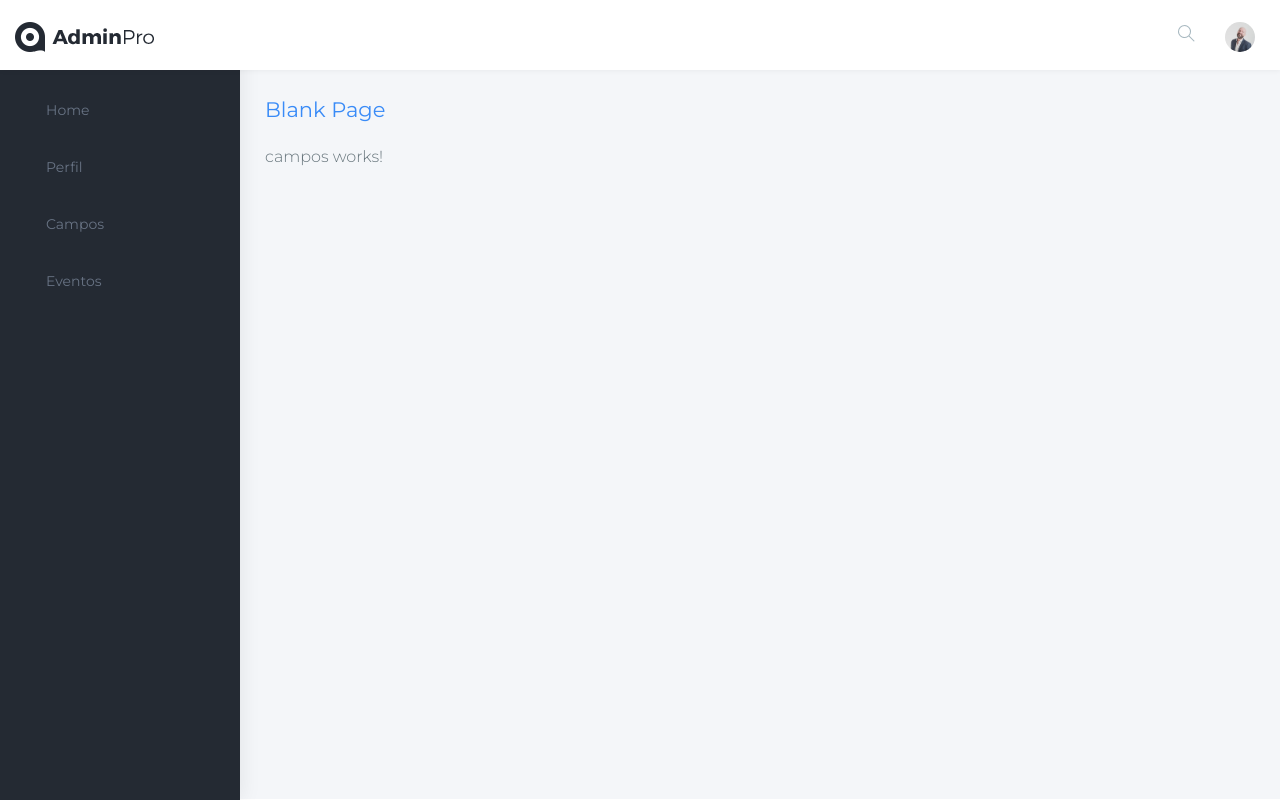
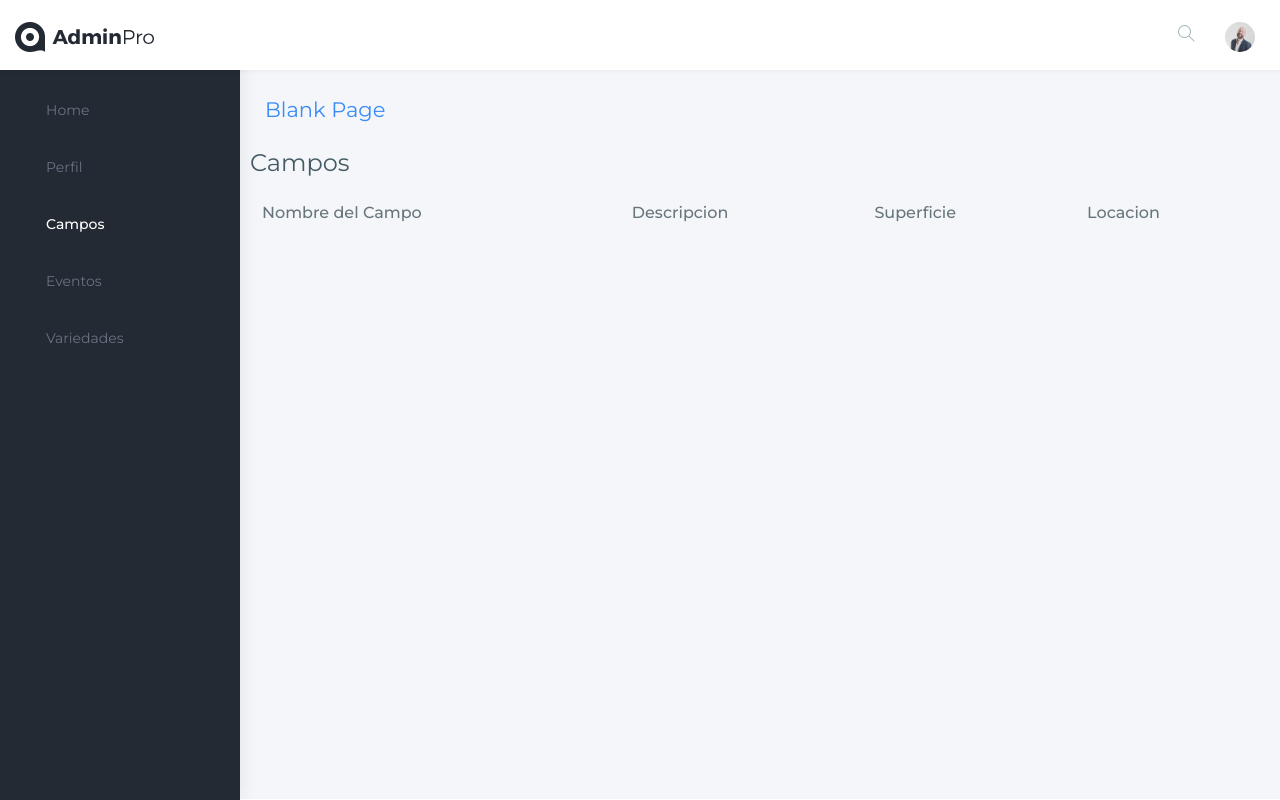
Before and after one commit to gabymq/frontEndPapas, an Angular app: page /#/campos in a window 1280 px wide. Built offline with nearby package versions, Linux system fonts and the light colour scheme; a web font is replaced by a local one.

Commit message:
Commit View:
Home
Campos
Eventos
Variedades

```diff
--- a/src/app/pages/campos/campos.component.html
+++ b/src/app/pages/campos/campos.component.html
@@ -1,3 +1,23 @@
-<p>
-  campos works!
-</p>
+<div class="row">
+  <h2>Campos</h2>
+
+  <table class="table">
+    <thead>
+      <tr>
+        <th>Nombre del Campo</th>
+        <th>Descripcion</th>
+        <th>Superficie</th>
+        <th>Locacion</th>
+
+      </tr>
+    </thead>
+    <tbody>
+      <tr>
+        <th></th>
+        <th></th>
+        <th></th>
+        <th></th>
+      </tr>
+    </tbody>
+  </table>
+</div>
--- a/src/app/pages/eventos/eventos.component.html
+++ b/src/app/pages/eventos/eventos.component.html
@@ -1,3 +1,21 @@
-<p>
-  eventos works!
-</p>
+<div class="row">
+  <h2>Eventos</h2>
+
+  <table class="table">
+    <thead>
+      <tr>
+        <th>Nombre del Evento</th>
+        <th>Descripcion</th>
+
+
+      </tr>
+    </thead>
+    <tbody>
+      <tr>
+        <th></th>
+        <th></th>
+
+      </tr>
+    </tbody>
+  </table>
+</div>
--- a/src/app/pages/variedades/variedades.component.html
+++ b/src/app/pages/variedades/variedades.component.html
@@ -1,3 +1,21 @@
-<p>
-  variedades works!
-</p>
+<div class="row">
+  <h2>Variedades</h2>
+
+  <table class="table">
+    <thead>
+      <tr>
+        <th>Nombre de la Variedad</th>
+        <th>Descripcion</th>
+
+
+      </tr>
+    </thead>
+    <tbody>
+      <tr>
+        <th></th>
+        <th></th>
+
+      </tr>
+    </tbody>
+  </table>
+</div>
--- a/src/app/shared/sidebar/sidebar.component.html
+++ b/src/app/shared/sidebar/sidebar.component.html
@@ -7,10 +7,11 @@
                 <!-- Sidebar navigation-->
                 <nav class="sidebar-nav">
                     <ul id="sidebarnav">
-                        <li> <a class="waves-effect waves-dark" href="index.html" aria-expanded="false"><i class="mdi mdi-gauge"></i><span class="hide-menu">Home</span></a></li>
-                        <li> <a class="waves-effect waves-dark" href="pages-profile.html" aria-expanded="false"><i class="mdi mdi-account-check"></i><span class="hide-menu">Perfil</span></a></li>
-                        <li> <a class="waves-effect waves-dark" href="table-basic.html" aria-expanded="false"><i class="mdi mdi-table"></i><span class="hide-menu">Campos</span></a></li>
-                        <li> <a class="waves-effect waves-dark" href="icon-material.html" aria-expanded="false"><i class="mdi mdi-emoticon"></i><span class="hide-menu">Eventos</span></a></li>
+                        <li> <a class="waves-effect waves-dark"[routerLink]="['/home']" aria-expanded="false"><i class="mdi mdi-gauge"></i><span class="hide-menu">Home</span></a></li>
+                        <li> <a class="waves-effect waves-dark" [routerLink]="['/perfil']" aria-expanded="false"><i class="mdi mdi-account-check"></i><span class="hide-menu">Perfil</span></a></li>
+                        <li> <a class="waves-effect waves-dark" [routerLink]="['/campos']" aria-expanded="false"><i class="mdi mdi-table"></i><span class="hide-menu">Campos</span></a></li>
+                        <li> <a class="waves-effect waves-dark" [routerLink]="['/eventos']" aria-expanded="false"><i class="mdi mdi-emoticon"></i><span class="hide-menu">Eventos</span></a></li>
+                        <li> <a class="waves-effect waves-dark" [routerLink]="['/variedades']" aria-expanded="false"><i class="mdi mdi-emoticon"></i><span class="hide-menu">Variedades</span></a></li>
                     </ul>
 
                 </nav>
```
